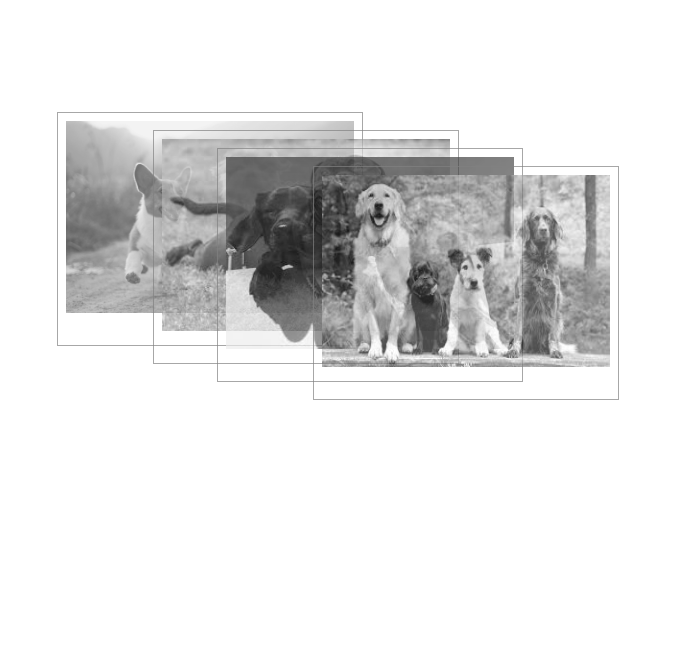
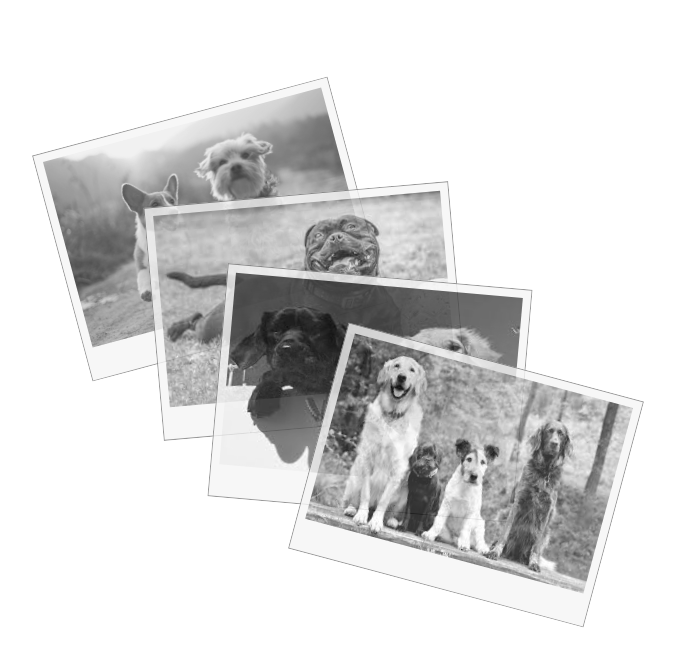
Before and after one commit to thesergioliveira/thePuppyProject, a plain HTML site: page index.html in a window 1280 px wide. Shown: the whole page, without its empty margins (119-794 px from the left). Drawn offline with Linux system fonts and the light colour scheme.

Commit message:
ration update

```diff
--- a/style.css
+++ b/style.css
@@ -8,30 +8,38 @@ div div{
 }
 div div img{
     border: solid 0.5px grey;
+    background-color: whitesmoke;
     padding: 0.5rem 0.5rem 2rem 0.5rem;
     width: 18rem;
     height: 12rem;
-    filter: opacity(0.7);
+    filter: opacity(0.8);
+    z-index: auto;
+
 }
 
 .dog-friends{
     position: absolute;
     top: 6rem;
     left:10rem;
+    transform: rotate(-15deg);
+
 }
 
 .smiley{
    position: absolute;
-   top: 6rem;
+   top: 10rem;
    left:16rem;
+   transform: rotate(-5deg);
 }
 .dog-wall{
     position: absolute;
-    top: 6rem;
+    top: 14rem;
     left:20rem;
+    transform: rotate(5deg);
 }
 .four-dogs{
     position: absolute;
-    top: 6rem;
+    top: 18rem;
     left:26rem;
+    transform: rotate(15deg);
 }
```
